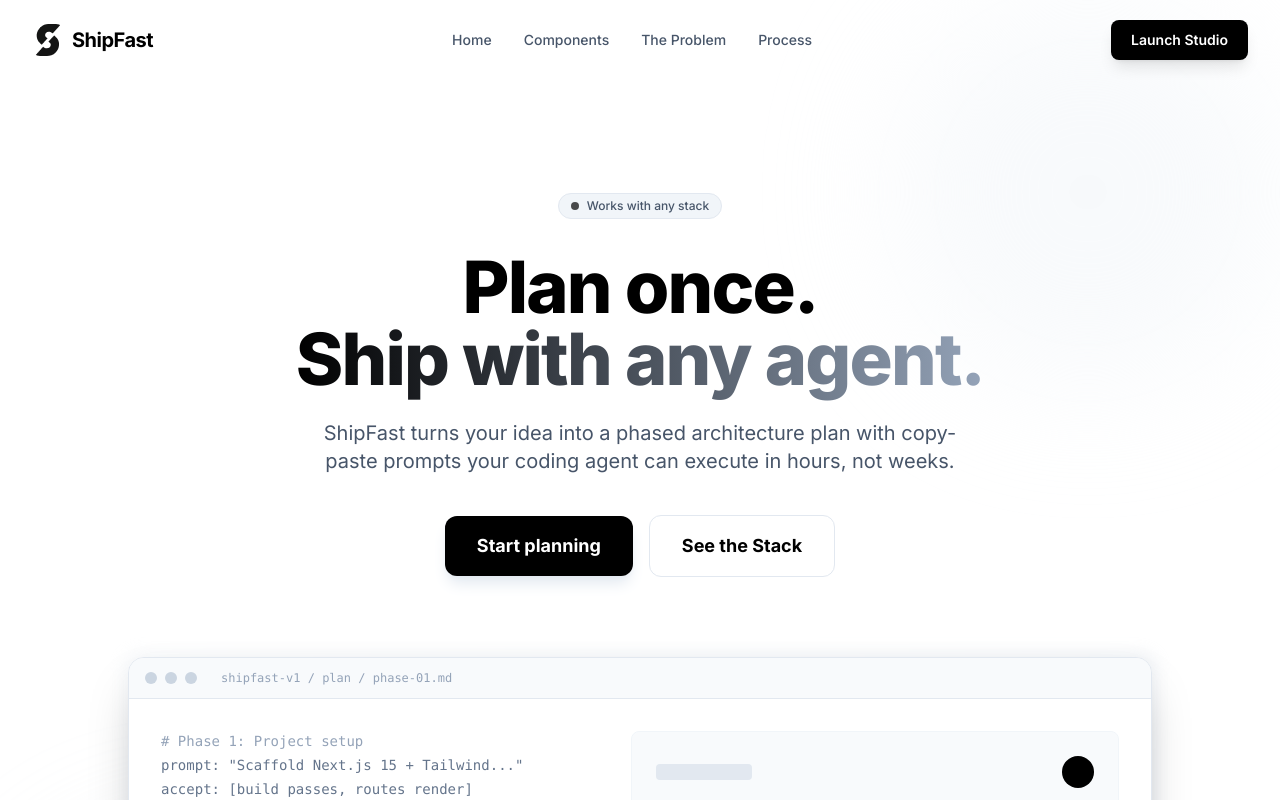
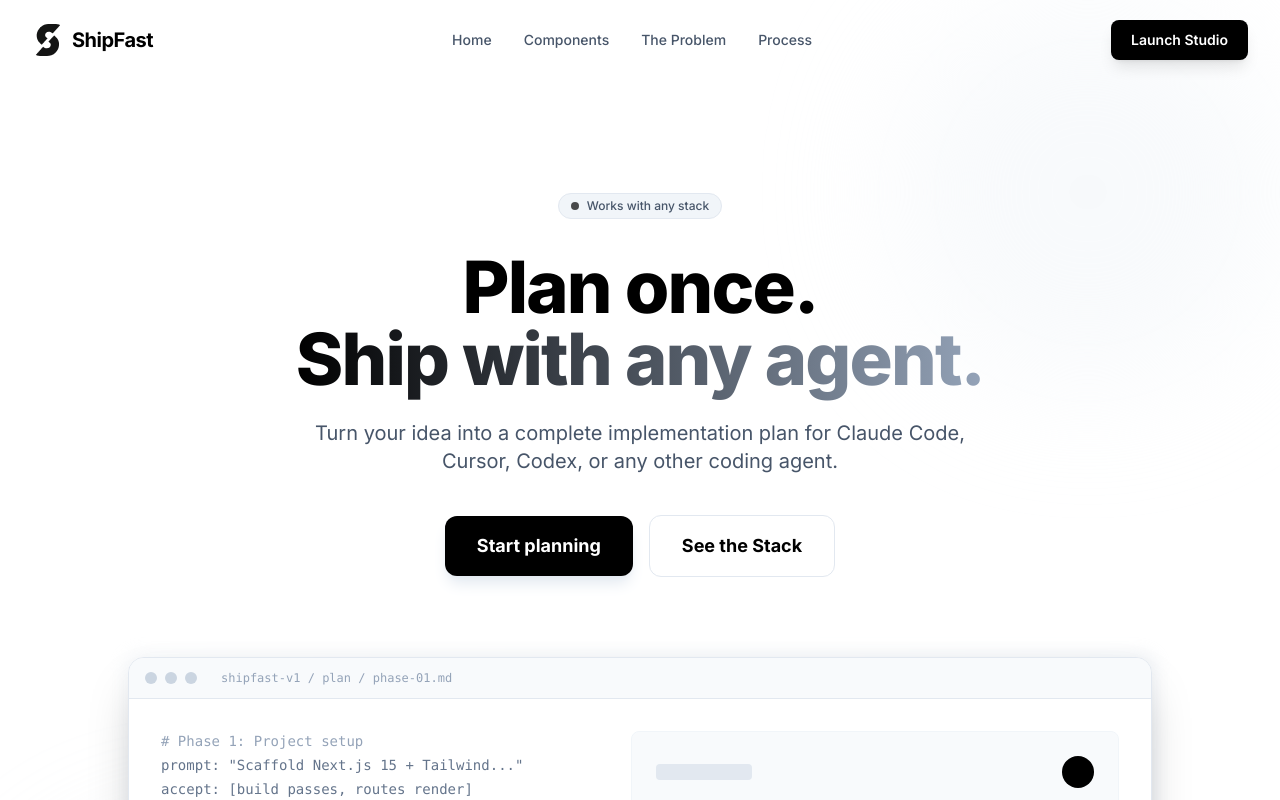
Before and after one commit to emperormk01/ShipFast, a React (Vite) app: page / in a window 1280 px wide. Shown: the top 800 px of the page. Built offline with nearby package versions, Linux system fonts and the light colour scheme.

Commit message:
Hero sub: name Claude Code, Cursor, Codex

```diff
--- a/components/Hero.tsx
+++ b/components/Hero.tsx
@@ -90,7 +90,7 @@
         </h1>
 
         <p className="max-w-2xl mx-auto text-lg md:text-xl text-slate-600 mb-10 leading-relaxed">
-          ShipFast turns your idea into a phased architecture plan with copy-paste prompts your coding agent can execute in hours, not weeks.
+          Turn your idea into a complete implementation plan for Claude Code, Cursor, Codex, or any other coding agent.
         </p>
 
         <div className="flex flex-col sm:flex-row items-center justify-center gap-4">
```
